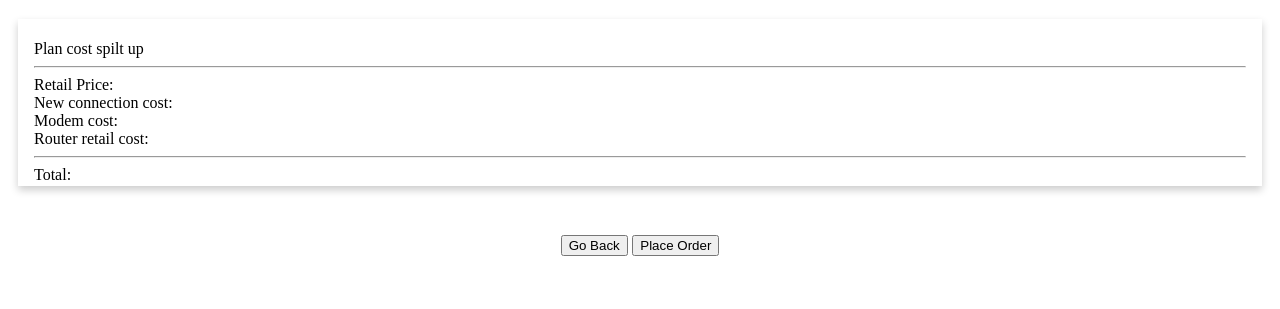
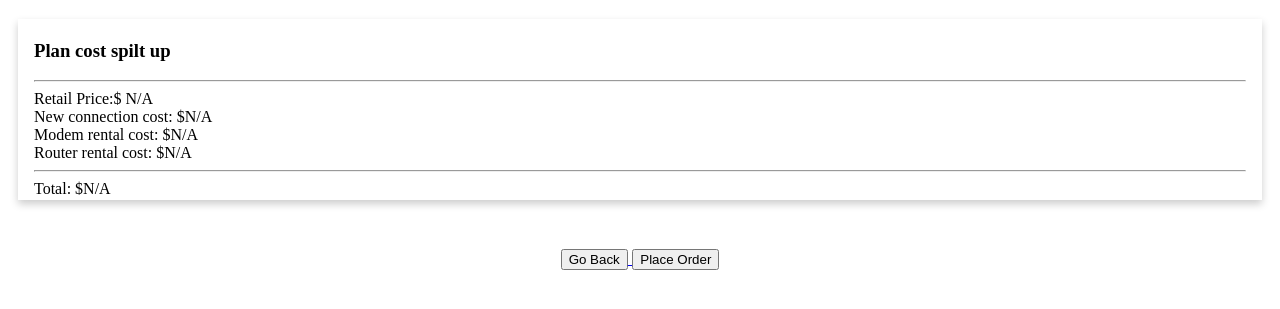
Before and after one commit to girish-07/CanquestFrontend, a website: page templates/ordercheckout.html in a window 1280 px wide. Shown: the part 61-370 px from the top of the page. Drawn offline with Linux system fonts and the light colour scheme.

Commit message:
Added order checkout form
Added order check out form, added buttons to navigate easily between the windows

```diff
--- a/templates/ordercheckout.html
+++ b/templates/ordercheckout.html
@@ -4,38 +4,55 @@
 <meta charset="UTF-8">
 <title>Order Checkout</title>
 <link rel='stylesheet' href="../styles/ordercheckout.css">
+<script>
+document.addEventListener('DOMContentLoaded', function() {
+    const buyOrRent = sessionStorage.getItem("buy_rent_option");
 
+    document.getElementById('retailPrice').textContent = parseInt(sessionStorage.getItem('retailPrice')) || 'N/A';
+    document.getElementById('newConnectionCost').textContent = parseInt(sessionStorage.getItem('newConnectionCost')) || 'N/A';
+
+    if(buyOrRent === 'buy') {
+        document.getElementById('modemCost').textContent = parseInt(sessionStorage.getItem('modemCost')) || 'N/A';
+        document.getElementById('routerRetailCost').textContent = parseInt(sessionStorage.getItem('routerRetailCost')) || 'N/A';
+        document.getElementById('rentalCosts').style.display = 'none';
+    }
+    else {
+        document.getElementById('modemRentalCost').textContent = parseInt(sessionStorage.getItem('modemRentalCost')) || 'N/A';
+        document.getElementById('routerRentalCost').textContent = parseInt(sessionStorage.getItem('routerRentalCost')) || 'N/A';
+        document.getElementById('buyCosts').style.display = 'none';
+    }
+
+    document.getElementById('totalCost').textContent = sessionStorage.getItem('totalPrice') || 'N/A';
+});
+</script>
 </head>
 <body>
     <h1 class="title">ORDER CHECK OUT</h1>
     <div class="card">
-        <h3></h3>
-        Plan cost spilt up
+        <h3>Plan cost spilt up</h3>
         <hr>
-        Retail Price:
-        <br>
-        New connection cost:
-        <br>
-        Modem cost:
-        <br>
-        Router retail cost:
-        <br>
+        Retail Price:$ <span id="retailPrice"></span><br>
+        New connection cost: $<span id="newConnectionCost"></span><br>
+        <div id="buyCosts">
+            Modem cost:$ <span id="modemCost"></span><br>
+            Router retail cost: $<span id="routerRetailCost"></span><br>
+        </div>
+        <div id="rentalCosts">
+            Modem rental cost: $<span id="modemRentalCost"></span><br>
+            Router rental cost: $<span id="routerRentalCost"></span><br>
+        </div>
         <hr>
-        Total:
-
-
+        Total: $<span id="totalCost"></span>
     </div>
 
     <br>
     <div class="button">
-    <a href="checkout.html">
-    <button>Go Back</button></a>
-    <a href="ordercheckout2.html">
-    <button>Place Order</button></a>
-</div>
-
+        <a href="OrderConfirmation.html">
+            <button>Go Back</button>
+        </a>
+        <a href="ordercheckout2.html">
+            <button>Place Order</button>
+        </a>
+    </div>
 </body>
-
-
-
 </html>
```
Also changed, not shown: templates/OrderConfirmation.html (+3 -1 lines), templates/checkout.html (+3 -0 lines), templates/ordercheckout2.html (+5 -3 lines).
